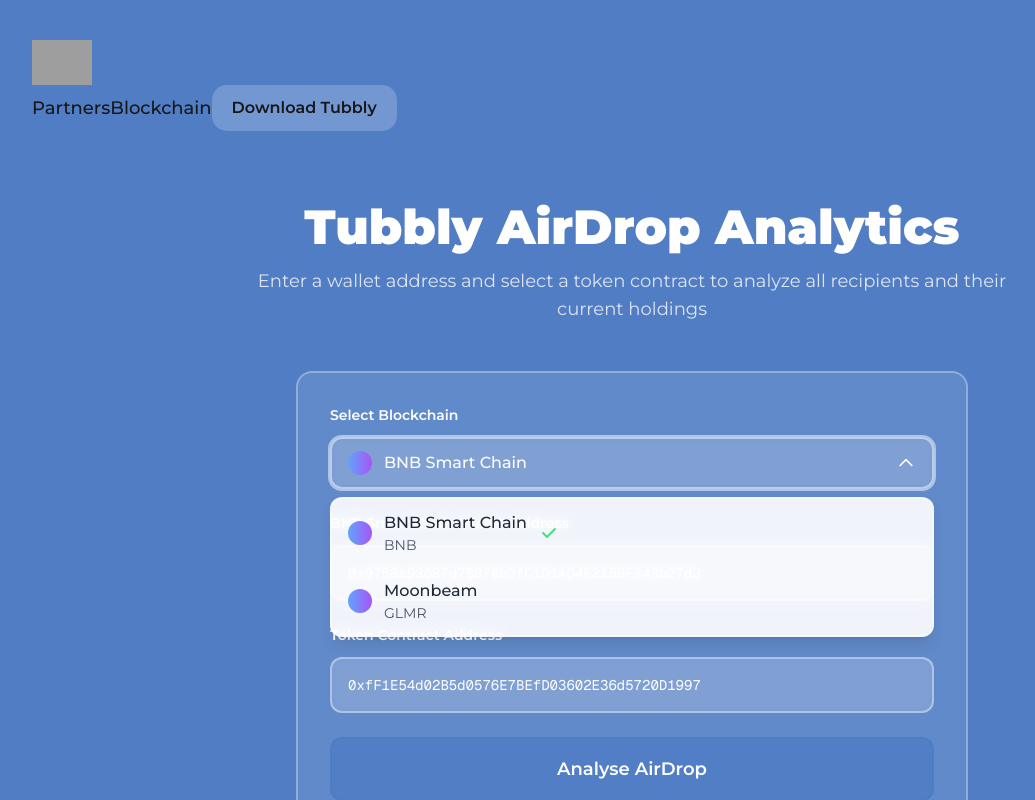
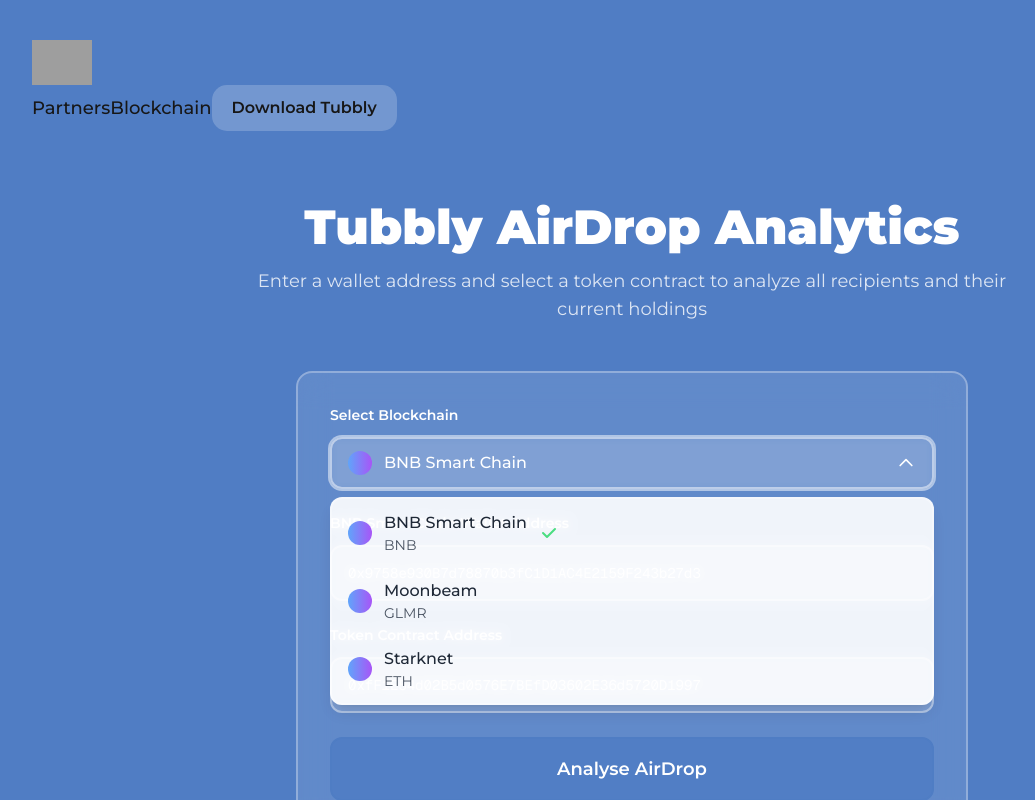
Before and after one commit to adw-web3/plinx, a Next.js app: page /app/ in a window 1280 px wide. Both pictures are taken after a click on the button "BNB Smart Chain". Shown: the top 800 px of the page, without its empty margins (8-1043 px from the left). Built offline with nearby package versions, Linux system fonts and the light colour scheme; no server answers; grey boxes are pictures that could not be loaded.

Commit message:
Update BlockchainSelector.tsx

```diff
--- a/src/components/BlockchainSelector.tsx
+++ b/src/components/BlockchainSelector.tsx
@@ -92,7 +92,7 @@
 
       {isOpen && !disabled && (
         <div className="absolute top-full left-0 right-0 mt-2 bg-white/90 backdrop-blur-sm border-2 border-white/30 rounded-xl shadow-lg z-50">
-          {SUPPORTED_BLOCKCHAINS.filter(blockchain => blockchain.id !== 'starknet').map((blockchain) => (
+          {SUPPORTED_BLOCKCHAINS.map((blockchain) => (
             <button
               key={blockchain.id}
               onClick={() => {
```
